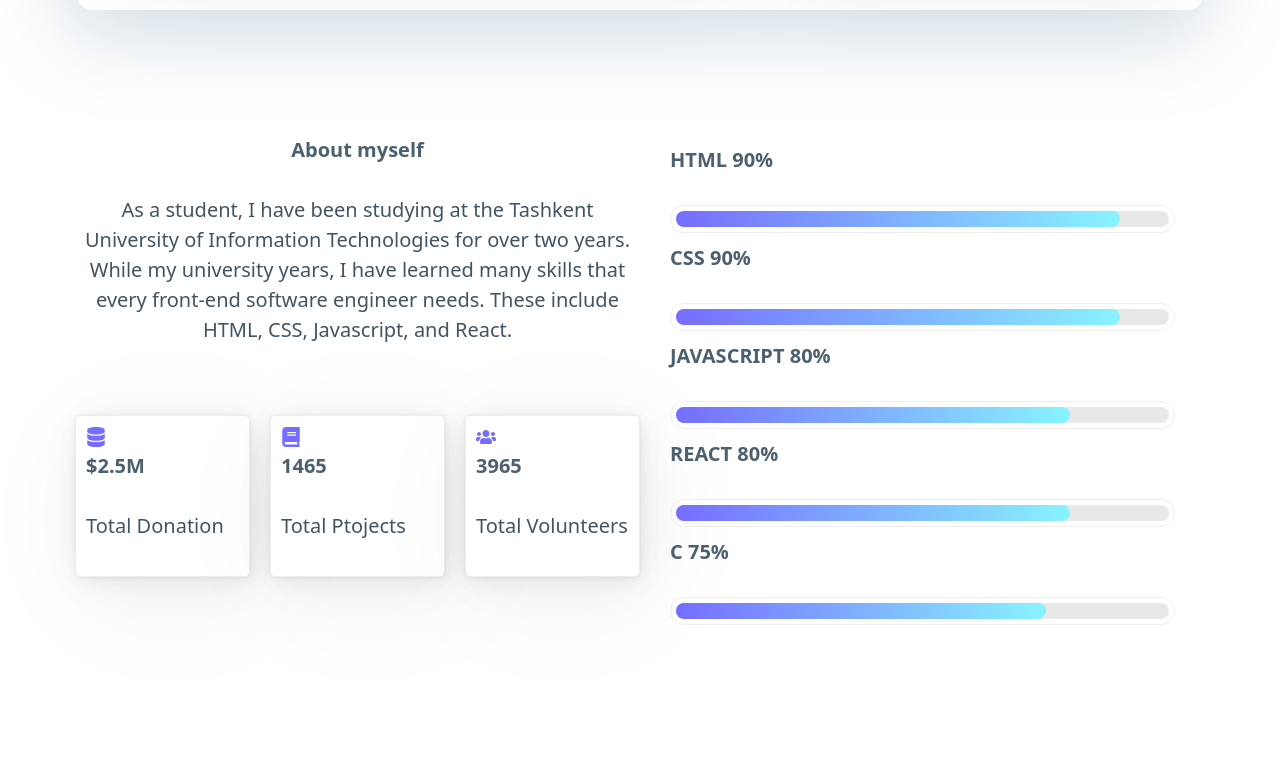
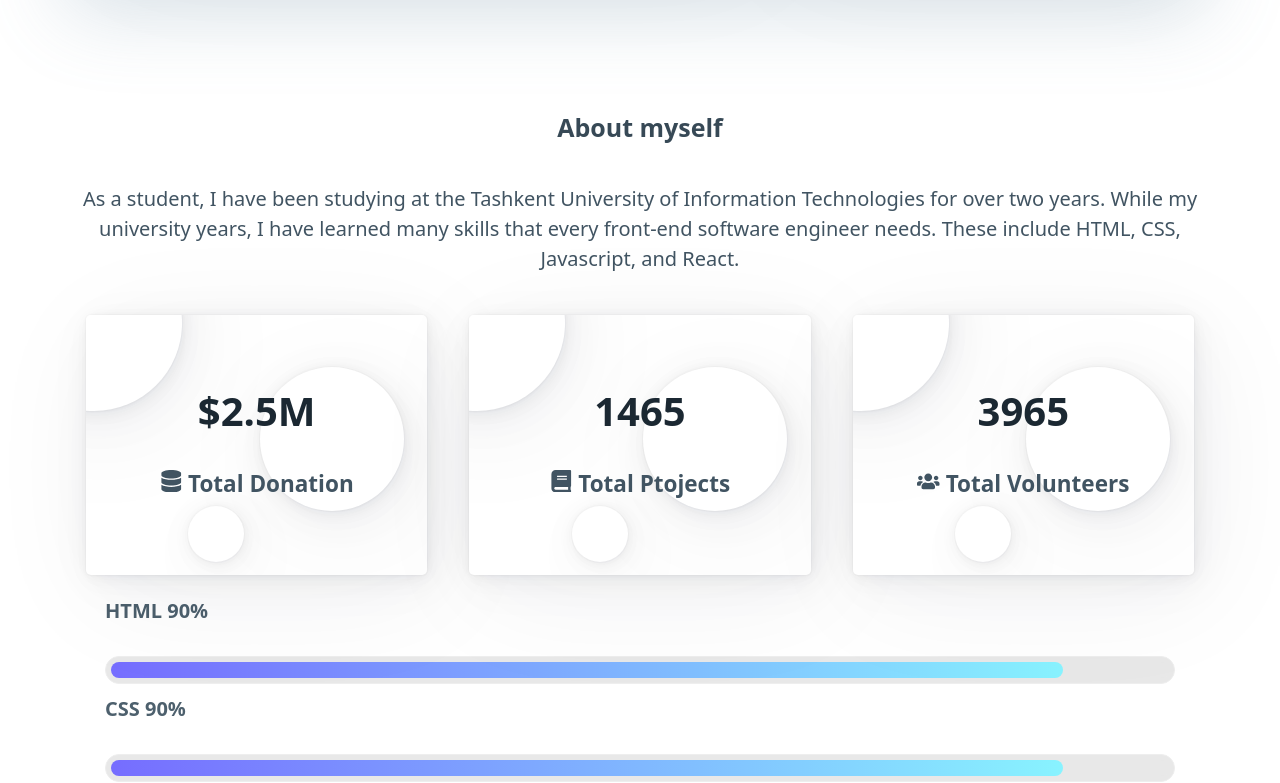
Before and after one commit to ismoilkhon/ismoilkhon.github.io, a React (Create React App) app: page / in a window 1280 px wide. Shown: the part 941-1724 px from the top of the page. Built offline with nearby package versions, Linux system fonts and the light colour scheme; the HTML template or start-up script is replaced by a standard one.

Commit message:
bg-color-change

```diff
--- a/src/Screens/about/index.js
+++ b/src/Screens/about/index.js
@@ -5,23 +5,29 @@ export const About = () => {
 		<div className="aboutCont">
 			<div className="container" id='about'>
 				<div className="aboutInfo">
-					<h6>About myself</h6>
+					<h4>About myself</h4>
 					<p>As a student, I have been studying at the Tashkent University of Information Technologies for over two years. While my university years, I have learned many skills that every front-end software engineer needs. These include HTML, CSS, Javascript, and React.</p>
 					<div className="grid">
 						<article className="innerDiv">
-							<FaDatabase className='icon' />
-							<h6>$2.5M</h6>
-							<p>Total Donation</p>
+							<article className="round1"></article>
+							<article className="round2"></article>
+							<article className="round3"></article>
+							<h1>$2.5M</h1>
+							<h5><FaDatabase className='icon' /> Total Donation</h5>
 						</article>
 						<article className="innerDiv">
-							<FaBook className='icon' />
-							<h6>1465</h6>
-							<p>Total Ptojects</p>
+							<article className="round1"></article>
+							<article className="round2"></article>
+							<article className="round3"></article>
+							<h1>1465</h1>
+							<h5><FaBook className='icon' /> Total Ptojects</h5>
 						</article>
 						<article className="innerDiv">
-							<FaUsers className='icon' />
-							<h6>3965</h6>
-							<p>Total Volunteers</p>
+							<article className="round1"></article>
+							<article className="round2"></article>
+							<article className="round3"></article>
+							<h1>3965</h1>
+							<h5><FaUsers className='icon' /> Total Volunteers</h5>
 						</article>
 					</div>
 				</div>
--- a/src/Screens/about/style.css
+++ b/src/Screens/about/style.css
@@ -25,6 +25,7 @@
 .container{
     width: 100%;
     display: flex;
+	flex-direction: column;
     margin: 125px 0;
 }
 .aboutInfo {
@@ -33,21 +34,71 @@
     text-align: center;
 }
 .innerDiv{
-    padding: 5px 10px;
-    text-align: left;
-    border-radius: 5px;
-    transition: all 300ms linear 0s;
-    border: 1px solid rgb(238, 238, 238);
+	position: relative;
+	overflow: hidden;
+	z-index: 1;
+	margin: 3%;
+	transition: all 700ms ease-out;
 }
+.innerDiv > h1{
+	margin: 5% 0;
+	padding: 5% 0;
+}
+.innerDiv > article{
+	margin: 0;
+	padding: 0%;
+	z-index: -1;
+	transition: all 700ms ease-out;
+
+}
+.round1{
+	top: -10vh;
+	left: -10vh;
+	width: 22vh;
+	height: 22vh;
+	position: absolute;
+	border-radius: 50%;
+}
+.round2{
+	top: 20%;
+	right: 7%;
+	width: 18vh;
+	height: 18vh;
+	position: absolute;
+	border-radius: 50%;
+}
+.round3{
+	left: 30%;
+	width: 7vh;
+	bottom: 5%;
+	height: 7vh;
+	border-radius: 50%;
+	position: absolute;
+}
+
 .innerDiv:hover{
-    box-shadow: 0px 0px 10px 5px rgba(34, 60, 80, 0.2);
+    box-shadow: 0px 0px 25px 20px rgba(34, 60, 80, 0.2);
+}
+.innerDiv:hover .round1{
+	width: 25vh;
+	height: 25vh;
+}
+.innerDiv:hover .round2{
+	width: 15vh;
+	height: 15vh;
+}
+.innerDiv:hover .round3{
+	width: 10vh;
+	height: 10vh;
 }
 .icon{
-    font-size: 20px;
-    color: rgb(118, 109, 255);
+	vertical-align: baseline;
 }
 .skills{
     width: 100%;
+}
+.skills:hover .progres{
+	animation: barAnim 4s;
 }
 .skill{
     margin: 10px 30px;
@@ -55,6 +106,7 @@
 .progresBorder{
     padding: 5px;
     border-radius: 15px;
+	background-color: rgb(232, 232, 232);;
     border: 1px solid rgb(238, 238, 238);
 }
 .progres{
@@ -69,3 +121,8 @@
     align-self: center;
     background: linear-gradient(90deg, rgb(118, 109, 255) 0%, rgb(136, 243, 255) 100%);
 }
+@keyframes barAnim {
+	from{width: 0%;}
+	to{width: 100%;}
+
+}
--- a/src/Screens/contact/style.css
+++ b/src/Screens/contact/style.css
@@ -22,7 +22,6 @@
 
 .contact {
     width: 100%;
-    height: 50%;
     background-color: black;
 }
 
--- a/src/Screens/nav/style.css
+++ b/src/Screens/nav/style.css
@@ -17,14 +17,15 @@
 	display: none;
 }
 .main {
-    width: 86%;
-	margin: 2% 7% 5%;
+    width: 100%;
+	padding: 2% 7% 3%;
+	margin: 0%;
 }
 
 .appBar {
 	z-index: 10;
 	width: 100%;
-	padding: 0% 7%;
+	padding: 2% 7% 3%;
     position: fixed;
     animation: navAnim 0.8s;
 	background-color: black;
```
